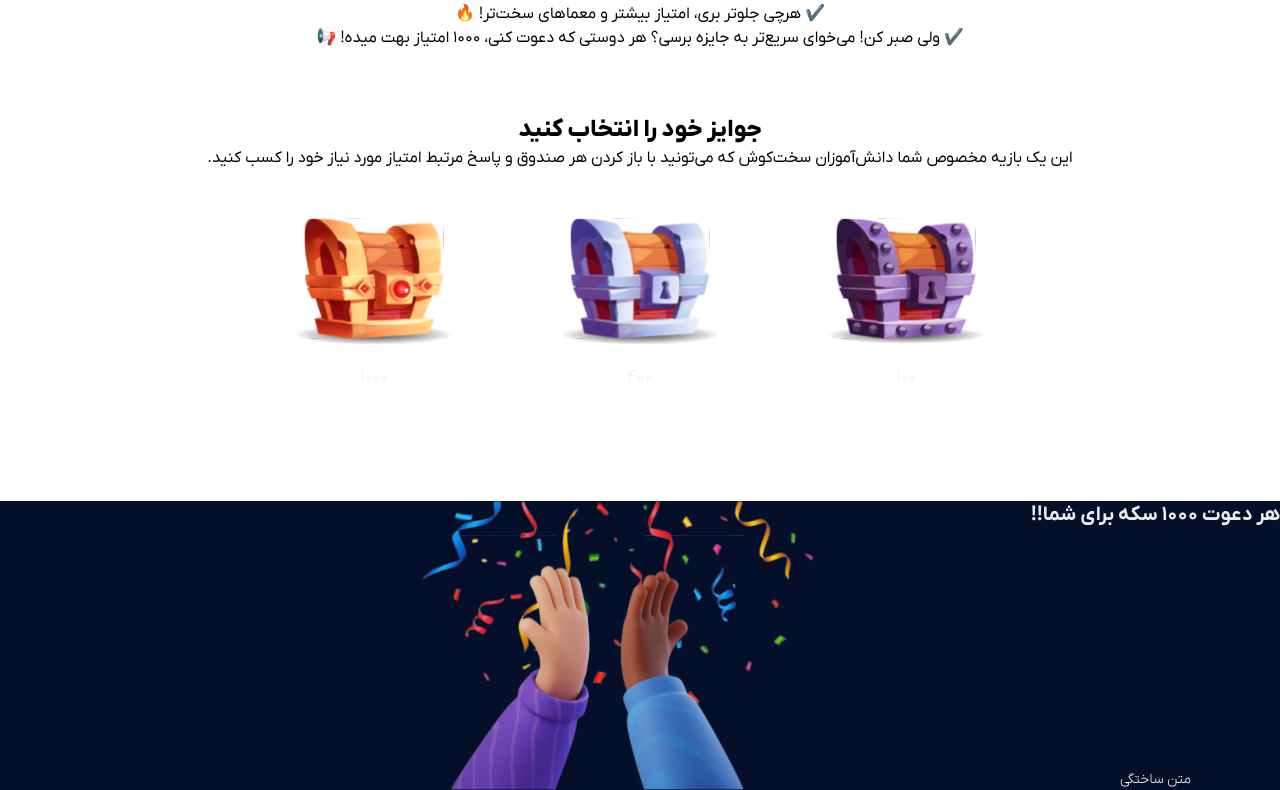
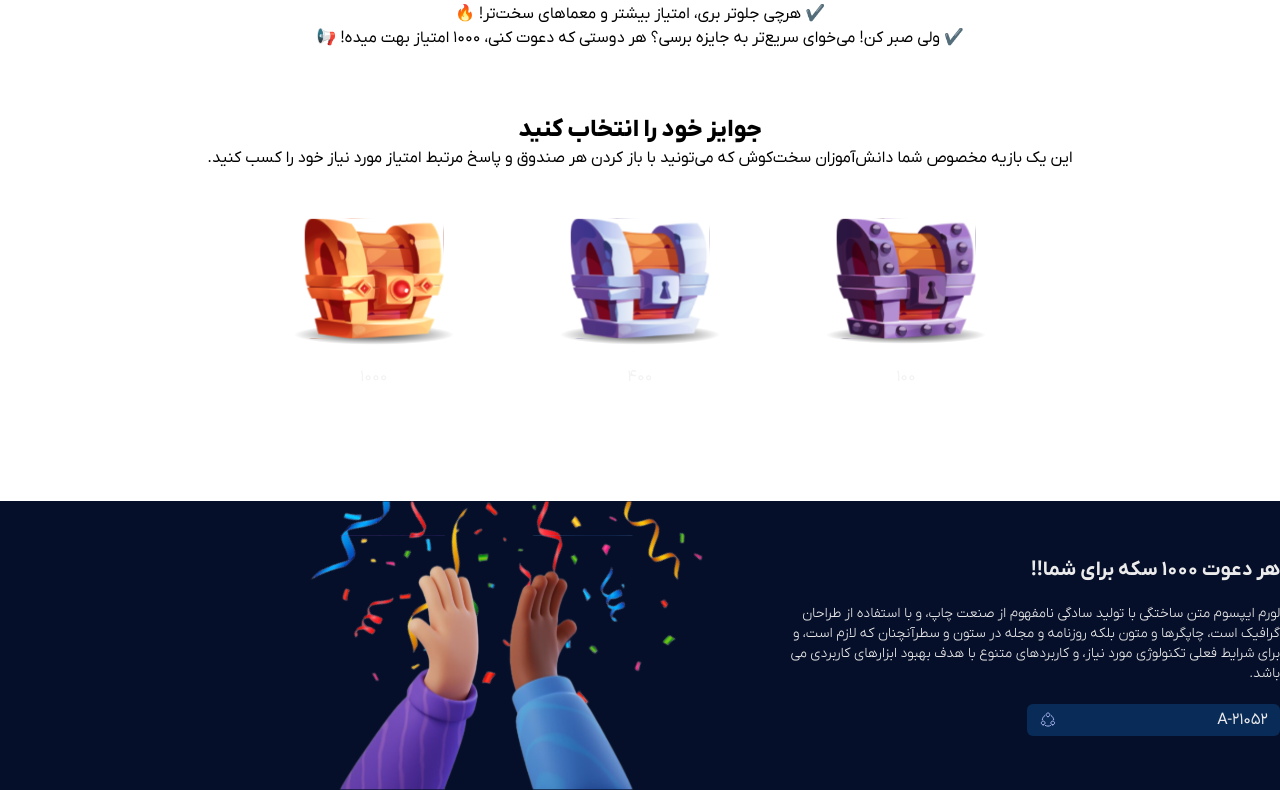
Before and after one commit to Shakiba-Alipour/HashtGroup, a React (Create React App) app in the folder hashtgroup/: page / in a window 1280 px wide. Shown: the part 343-1133 px from the top of the page. Built offline with nearby package versions, Linux system fonts and the light colour scheme; the HTML template or start-up script is replaced by a standard one.

Commit message:
invitation section is implemented. (button onClick must be corrected)

```diff
--- a/hashtgroup/src/App.tsx
+++ b/hashtgroup/src/App.tsx
@@ -11,7 +11,7 @@ function App() {
             <Navbar/>
             <Description/>
             <Game/>
-            <Invitation/>
+            <Invitation code="A-21052"/>
         </div>
     );
 }
--- /dev/null
+++ b/hashtgroup/src/assets/ShareIcon.tsx
@@ -0,0 +1,23 @@
+const ShareIcon = () => {
+    return <svg width="17" height="17" viewBox="0 0 17 17" fill="none" xmlns="http://www.w3.org/2000/svg">
+        <path d="M12.2583 4.64917C13.5916 5.57584 14.5116 7.04917 14.6983 8.74917" stroke="#ABB7F5"
+              strokeLinecap="round" strokeLinejoin="round"/>
+        <path d="M3.27832 8.78262C3.45165 7.08928 4.35832 5.61595 5.67832 4.68262" stroke="#ABB7F5"
+              strokeLinecap="round" strokeLinejoin="round"/>
+        <path
+            d="M6.41168 14.4958C7.18502 14.8892 8.06502 15.1092 8.99168 15.1092C9.88502 15.1092 10.725 14.9092 11.4783 14.5425"
+            stroke="#ABB7F5" strokeLinecap="round" strokeLinejoin="round"/>
+        <path
+            d="M8.99164 5.66931C10.0152 5.66931 10.845 4.83955 10.845 3.81598C10.845 2.79241 10.0152 1.96265 8.99164 1.96265C7.96807 1.96265 7.13831 2.79241 7.13831 3.81598C7.13831 4.83955 7.96807 5.66931 8.99164 5.66931Z"
+            stroke="#ABB7F5" strokeLinecap="round" strokeLinejoin="round"/>
+        <path
+            d="M4.17163 13.8158C5.1952 13.8158 6.02497 12.986 6.02497 11.9625C6.02497 10.9389 5.1952 10.1091 4.17163 10.1091C3.14806 10.1091 2.3183 10.9389 2.3183 11.9625C2.3183 12.986 3.14806 13.8158 4.17163 13.8158Z"
+            stroke="#ABB7F5" strokeLinecap="round" strokeLinejoin="round"/>
+        <path
+            d="M13.7316 13.8158C14.7552 13.8158 15.585 12.986 15.585 11.9625C15.585 10.9389 14.7552 10.1091 13.7316 10.1091C12.7081 10.1091 11.8783 10.9389 11.8783 11.9625C11.8783 12.986 12.7081 13.8158 13.7316 13.8158Z"
+            stroke="#ABB7F5" strokeLinecap="round" strokeLinejoin="round"/>
+    </svg>
+
+}
+
+export default ShareIcon
--- a/hashtgroup/src/components/Invitation.tsx
+++ b/hashtgroup/src/components/Invitation.tsx
@@ -1,12 +1,45 @@
 import Celebration from "../assets/Celebration";
+import ShareIcon from "../assets/ShareIcon";
+import {message} from "antd";
 
-const Invitation = () => {
-    return <div className="w-full bg-Background text-Light-Surface flex flex-row align-middle">
-        <div className="flex flex-col justify-items-start justify-between align-middle">
-            <h2 className="font-bold text-xl">هر دعوت 1000 سکه برای شما!!</h2>
-            <p className="font-light text-sm">متن ساختگی</p>
+const Invitation = ({code}: { code: string }) => {
+
+    // To copy the invitation code into the clipboard
+    // const [messageApi, contextHolder] = message.useMessage();
+    //
+    // const CopyHandler =  () => {
+    //     const response = navigator.clipboard.writeText(code)
+    //     messageApi.open({
+    //         type: 'success',
+    //         content: 'کپی شد',
+    //     });
+    // };
+
+    return <div
+        className="!w-full bg-Background text-Light-Surface">
+        <div
+            className="border-Secondary-Background rounded-md w-10/12 flex lg:flex-row md:flex-row sm:flex-col-reverse justify-evenly">
+            <div
+                className="flex flex-col justify-items-start justify-between content-start text-right w-3/5 gap-y-5 self-center">
+                <h2 className="font-bold text-xl">هر دعوت 1000 سکه برای شما!!</h2>
+                <p className="font-light text-sm text-right">لورم ایپسوم متن ساختگی با تولید سادگی نامفهوم از صنعت چاپ،
+                    و با استفاده از
+                    طراحان گرافیک است، چاپگرها و متون بلکه روزنامه و مجله در ستون و سطرآنچنان که لازم است، و برای شرایط
+                    فعلی
+                    تکنولوژی مورد نیاز، و کاربردهای متنوع با هدف بهبود ابزارهای کاربردی می باشد.</p>
+                {/*<>*/}
+                {/*    {contextHolder}*/}
+                <button
+                    className="bg-Button w-1/2 rounded-md flex flex-row justify-between items-center pr-3 pl-3 pt-1 pb-1"
+                    // onClick={CopyHandler}
+                >
+                    {code}
+                    <ShareIcon/>
+                </button>
+                {/*</>*/}
+            </div>
+            <Celebration className="w-2/3 self-end"/>
         </div>
-        <Celebration className="w-2/3"/>
     </div>
 }
 
--- a/hashtgroup/theme.js
+++ b/hashtgroup/theme.js
@@ -9,7 +9,8 @@ const theme = {
         Secondary: {
             Background: "#FFFFFF33",
             Text: "#F3F3F3"
-        }
+        },
+        Button:"#1387EC3D"
     }
 }
 
```
